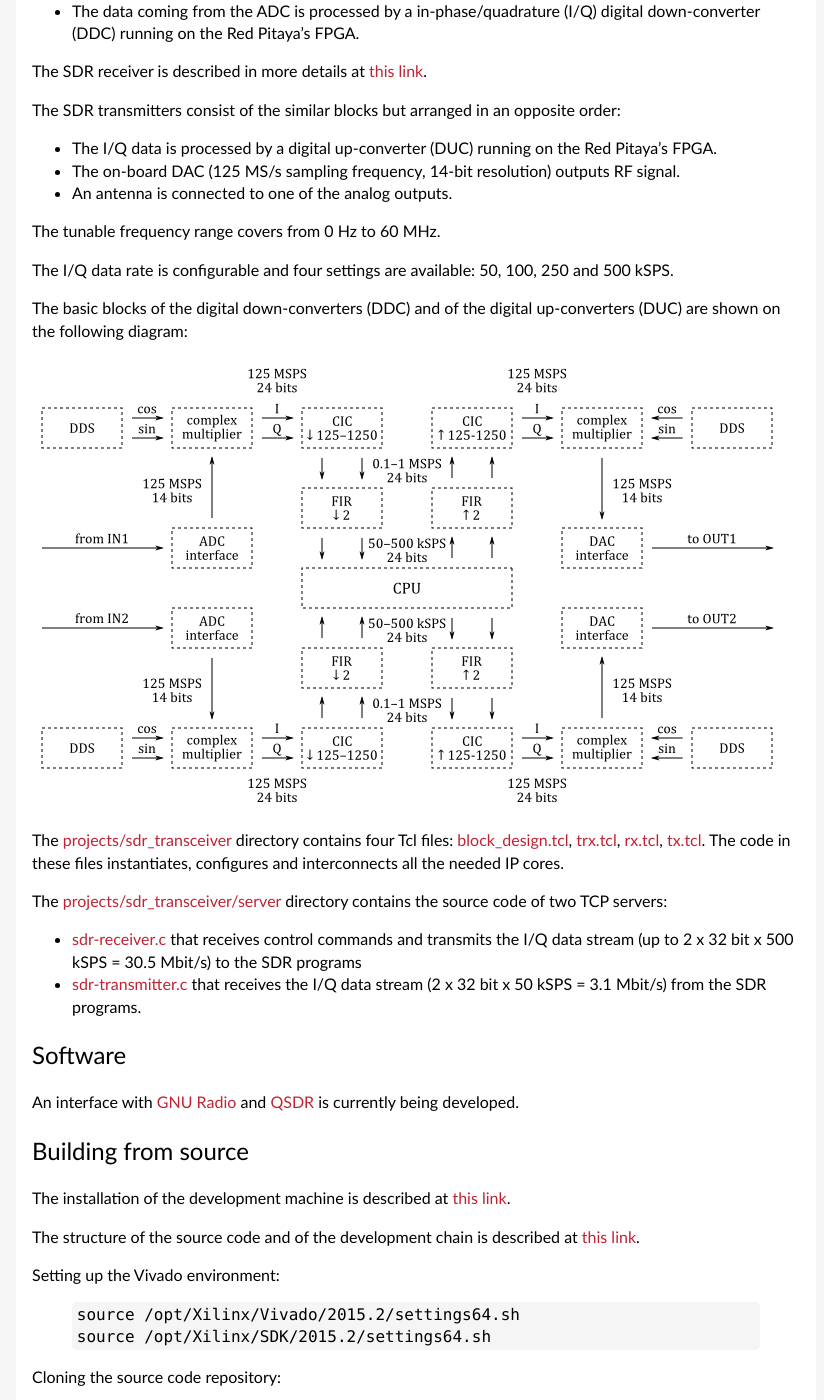
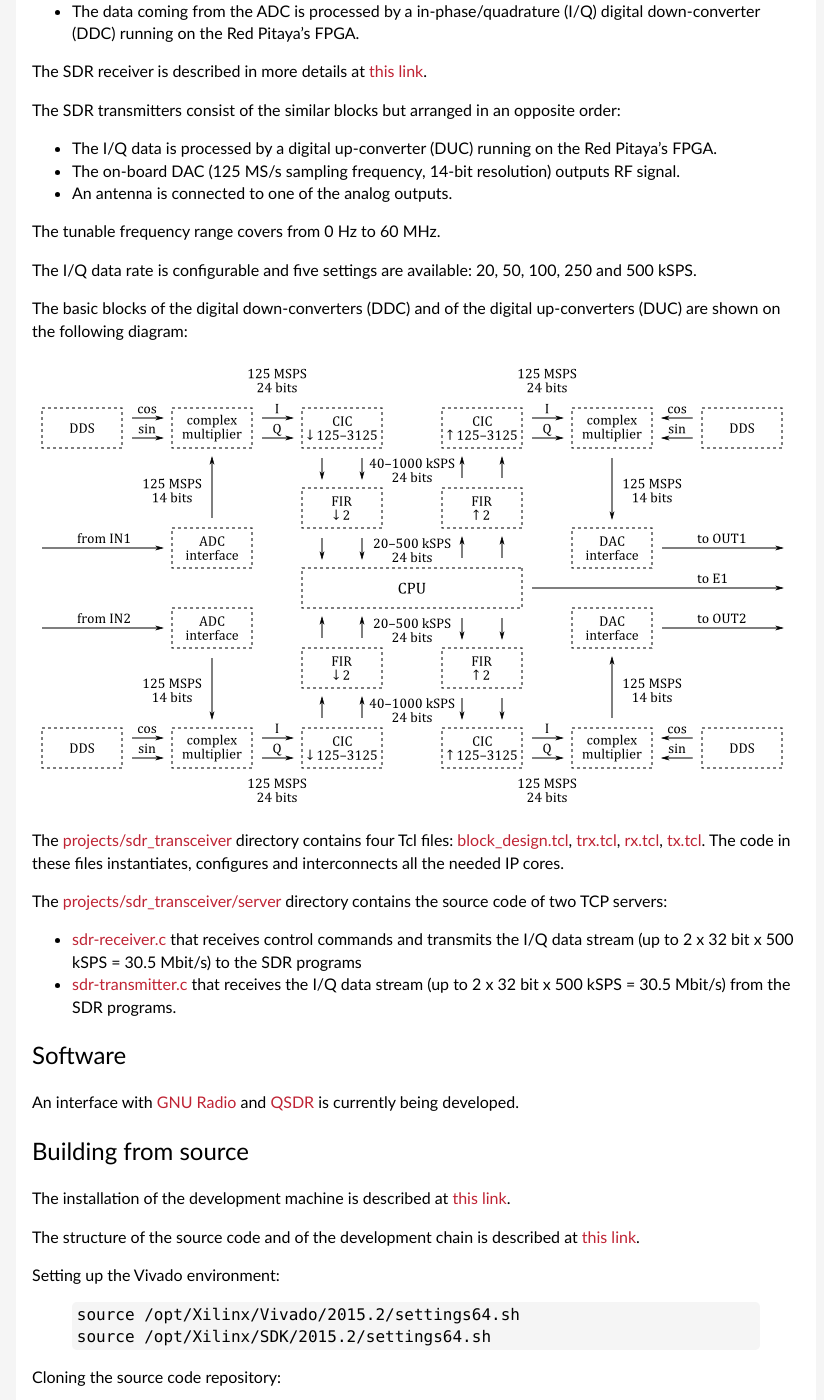
Before and after one commit to pavel-demin/red-pitaya-notes, a Jekyll site: the page built from sdr-transceiver.md, in a window 1280 px wide and 1400 px high, scrolled down 379 px. Shown: the whole window, without its empty margins (224-1048 px from the left). Built offline with Jekyll 4.4.1, drawn with Linux system fonts in a browser that asks for light colours.

Commit message:
add 20 kSPS sample rate to SDR transceiver

```diff
--- a/sdr-transceiver.md
+++ b/sdr-transceiver.md
@@ -27,7 +27,7 @@ The SDR transmitters consist of the similar blocks but arranged in an opposite o
 
 The tunable frequency range covers from 0 Hz to 60 MHz.
 
-The I/Q data rate is configurable and four settings are available: 50, 100, 250 and 500 kSPS.
+The I/Q data rate is configurable and five settings are available: 20, 50, 100, 250 and 500 kSPS.
 
 The basic blocks of the digital down-converters (DDC) and of the digital up-converters (DUC) are shown on the following diagram:
 
@@ -38,7 +38,7 @@ The [projects/sdr_transceiver](https://github.com/pavel-demin/red-pitaya-notes/t
 The [projects/sdr_transceiver/server](https://github.com/pavel-demin/red-pitaya-notes/tree/master/projects/sdr_transceiver/server) directory contains the source code of two TCP servers:
 
   - [sdr-receiver.c](https://github.com/pavel-demin/red-pitaya-notes/blob/master/projects/sdr_transceiver/server/sdr-receiver.c) that receives control commands and transmits the I/Q data stream (up to 2 x 32 bit x 500 kSPS = 30.5 Mbit/s) to the SDR programs
-  - [sdr-transmitter.c](https://github.com/pavel-demin/red-pitaya-notes/blob/master/projects/sdr_transceiver/server/sdr-transmitter.c) that receives the I/Q data stream (2 x 32 bit x 50 kSPS = 3.1 Mbit/s) from the SDR programs.
+  - [sdr-transmitter.c](https://github.com/pavel-demin/red-pitaya-notes/blob/master/projects/sdr_transceiver/server/sdr-transmitter.c) that receives the I/Q data stream (up to 2 x 32 bit x 500 kSPS = 30.5 Mbit/s) from the SDR programs.
 
 Software
 -----
```
Also changed, not shown: img/sdr-transceiver.png.
